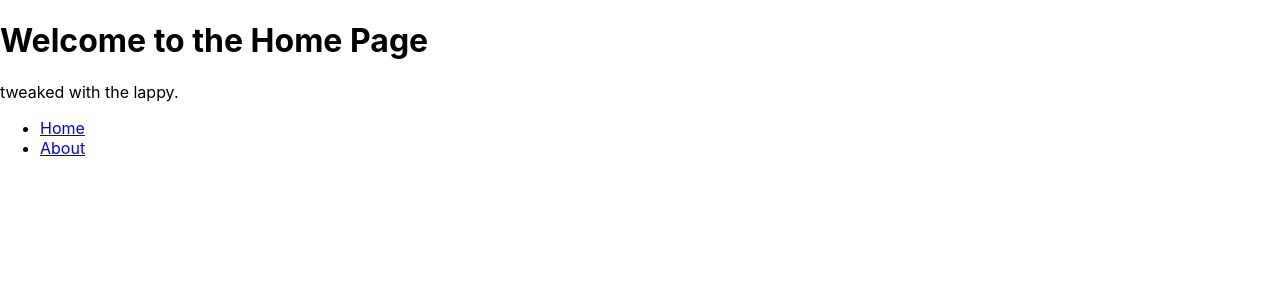
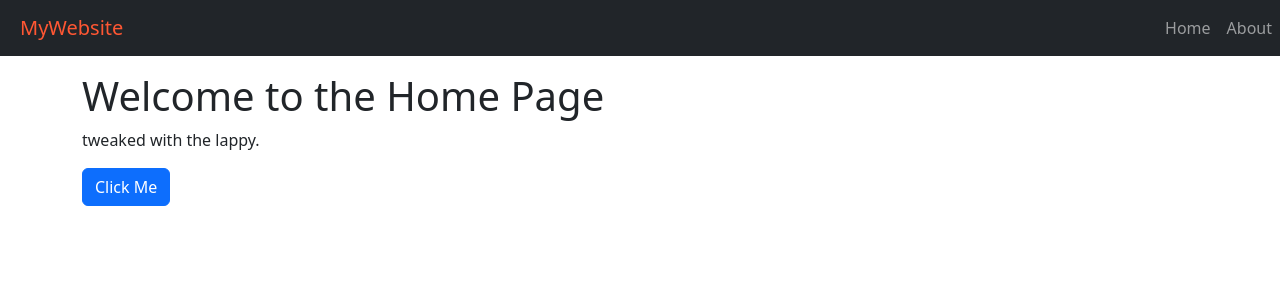
Before and after one commit to Doto132/Doto132.github.io, a React (Create React App) app: page / in a window 1280 px wide. Shown: the top 300 px of the page. Built offline with nearby package versions, Linux system fonts and the light colour scheme.

Commit message:
to pc from laptop

```diff
--- a/package.json
+++ b/package.json
@@ -11,9 +11,11 @@
     "@types/node": "^16.18.106",
     "@types/react": "^18.3.4",
     "@types/react-dom": "^18.3.0",
+    "bootstrap": "^5.3.3",
     "gh-pages": "^6.1.1",
     "history": "^5.3.0",
     "react": "^18.3.1",
+    "react-bootstrap": "^2.10.4",
     "react-dom": "^18.3.1",
     "react-router-dom": "^6.26.1",
     "react-scripts": "5.0.1",
--- a/src/App.css
+++ b/src/App.css
@@ -36,3 +36,25 @@
     transform: rotate(360deg);
   }
 }
+
+body {
+  background-color: powderblue;
+}
+
+.center_text {
+  text-align: 'center'
+}
+
+.navbar-custom {
+  padding-left: 20px; /* Add padding to the left of the Navbar */
+}
+
+.navbar-brand-custom {
+    margin-left: 20px !important; /* Pushes the brand to the right if there is available space */
+    color: #ff5733 !important; /* Example color */
+}
+
+.navbar-nav-custom {
+  margin-left: auto; /* Pushes Nav items to the right */
+  color:#61dafb
+}
--- a/src/pages/Home.tsx
+++ b/src/pages/Home.tsx
@@ -1,22 +1,30 @@
 import React from 'react';
 import { Link } from 'react-router-dom';
+import '../App.css';
+import 'bootstrap/dist/css/bootstrap.min.css';
+import Container from 'react-bootstrap/Container';
+import Nav from 'react-bootstrap/Nav';
+import Navbar from 'react-bootstrap/Navbar';
+import NavDropdown from 'react-bootstrap/NavDropdown';
+import { Button } from 'react-bootstrap';
+
 
 const Home: React.FC = () => {
   return (
     <div>
+    <Navbar className='navbar-custom' bg="dark" variant="dark">
+      <Navbar.Brand className="ml-auto navbar-brand-custom" href="/">MyWebsite</Navbar.Brand>
+      <Nav className="navbar-nav-custom">
+        <Nav.Link href="/">Home</Nav.Link>
+        <Nav.Link href="/About">About</Nav.Link>
+      </Nav>
+    </Navbar>
+    <div className="container mt-3">
       <h1>Welcome to the Home Page</h1>
       <p>tweaked with the lappy.</p>
-      <nav>
-        <ul>
-          <li>
-            <Link to="/">Home</Link>
-          </li>
-          <li>
-            <Link to="/about">About</Link>
-          </li>
-        </ul>
-      </nav>
+      <Button variant="primary">Click Me</Button>
     </div>
+  </div>
   );
 };
 
```
Also changed, not shown: src/pages/Projects.tsx (added, +9 -0 lines), 1 other file (tests, documents, lock files or other folders).
